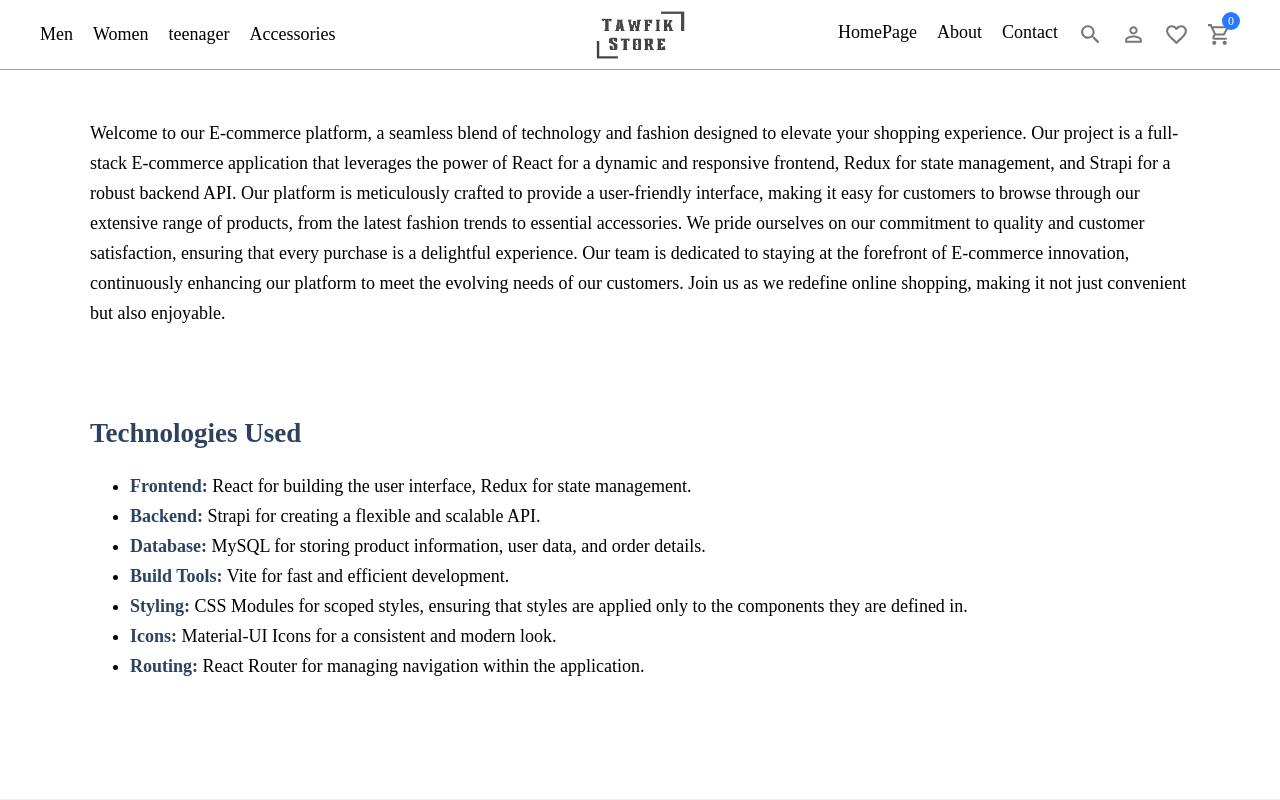
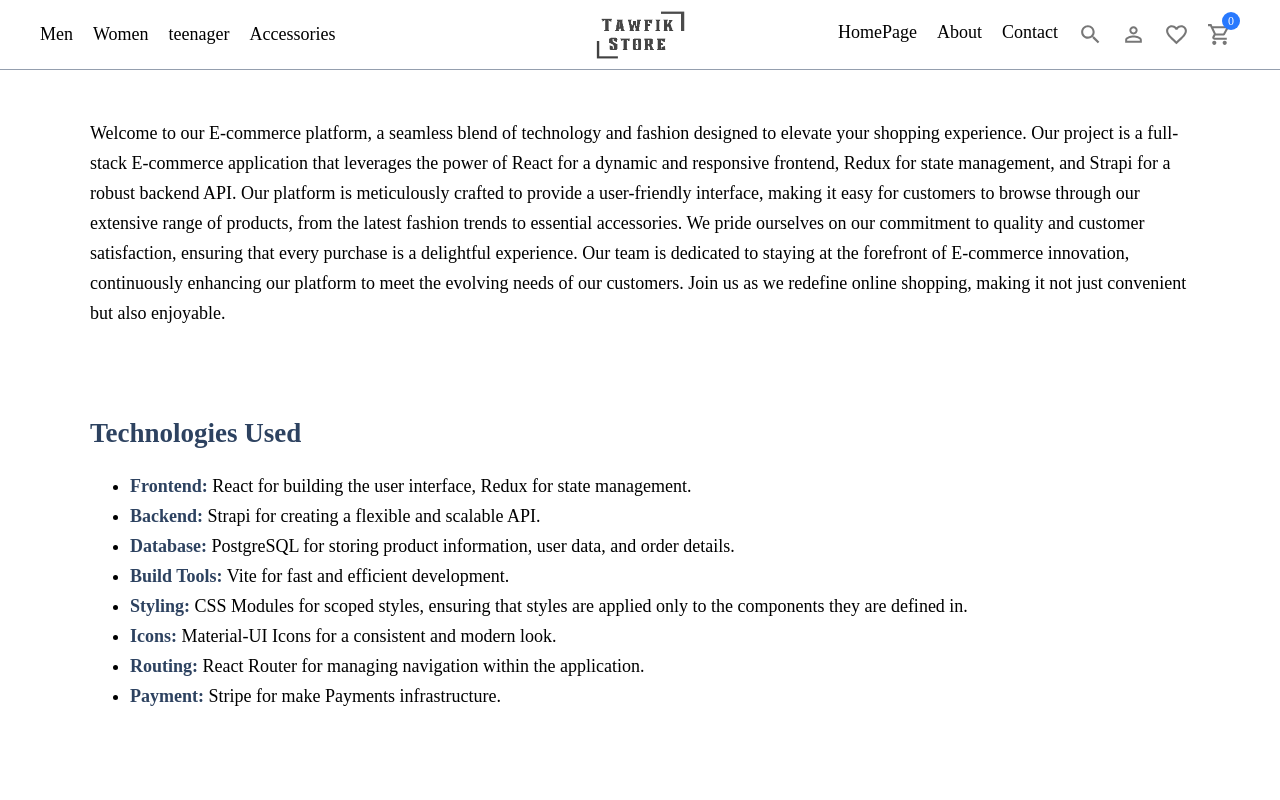
Before and after one commit to Abdulmajeed-Tawfiq/ecommerce, a React (Vite) app: page /about in a window 1280 px wide. Shown: the top 800 px of the page. Built offline with nearby package versions, Linux system fonts and the light colour scheme; no server answers; a web font is replaced by a local one.

Commit message:
edit some text on about page

```diff
--- a/src/components/list/List.jsx
+++ b/src/components/list/List.jsx
@@ -20,7 +20,7 @@ function List({ catId }) {
         )) // Display skeleton cards while loading
       ) : data.length === 0 ? (
         <div className={styles.noItems}>
-          <p>oops... there is no product on this categry</p>
+          <p>oops... there is no product on this category</p>
           <Link to="/">bakc to home</Link>
         </div>
       ) : (
--- a/src/pages/about/About.jsx
+++ b/src/pages/about/About.jsx
@@ -30,8 +30,8 @@ function About() {
             scalable API.
           </li>
           <li>
-            <strong>Database:</strong> MySQL for storing product information,
-            user data, and order details.
+            <strong>Database:</strong> PostgreSQL for storing product
+            information, user data, and order details.
           </li>
           <li>
             <strong>Build Tools:</strong> Vite for fast and efficient
@@ -49,6 +49,9 @@ function About() {
             <strong>Routing:</strong> React Router for managing navigation
             within the application.
           </li>
+          <li>
+            <strong>Payment:</strong> Stripe for make Payments infrastructure.
+          </li>
         </ul>
       </div>
     </div>
```
